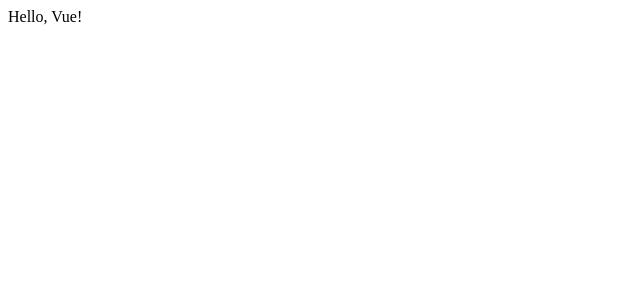
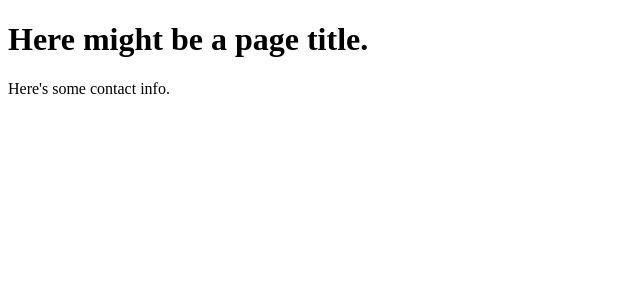
Before and after one commit to istrzhemechny/learn-vue-3, a Vue app: page / in a window 1280 px wide. Shown: the top 300 px of the page, without its empty margins (0-640 px from the left). Built offline with nearby package versions, Linux system fonts and the light colour scheme.

Commit message:
Vue named slots

```diff
--- a/src/App.vue
+++ b/src/App.vue
@@ -1,7 +1,20 @@
 <template>
-  <div>Hello, Vue!</div>
+  <BaseLayout>
+    <template #header>
+      <h1>Here might be a page title.</h1>
+    </template>
+    <template #main>
+      <p>A paragraph of the main content.</p>
+      <p>And another one.</p>
+    </template>
+    <template #footer>
+      <p>Here's some contact info.</p>
+    </template>
+  </BaseLayout>
 </template>
 
-<script setup></script>
+<script setup>
+import BaseLayout from './BaseLayout.vue';
+</script>
 
 <style lang="scss" scoped></style>
--- /dev/null
+++ b/src/BaseLayout.vue
@@ -0,0 +1,20 @@
+<template>
+    <div>
+        <header>
+            <!--We want header content here.-->
+            <slot name="header"></slot>
+        </header>
+        <main>
+            <!--We want main content here.-->
+            <slot></slot>
+        </main>
+        <footer>
+            <!--We want footer content here.-->
+            <slot name="footer"></slot>
+        </footer>
+    </div>
+</template>
+
+<script setup></script>
+
+<style scoped></style>
```
